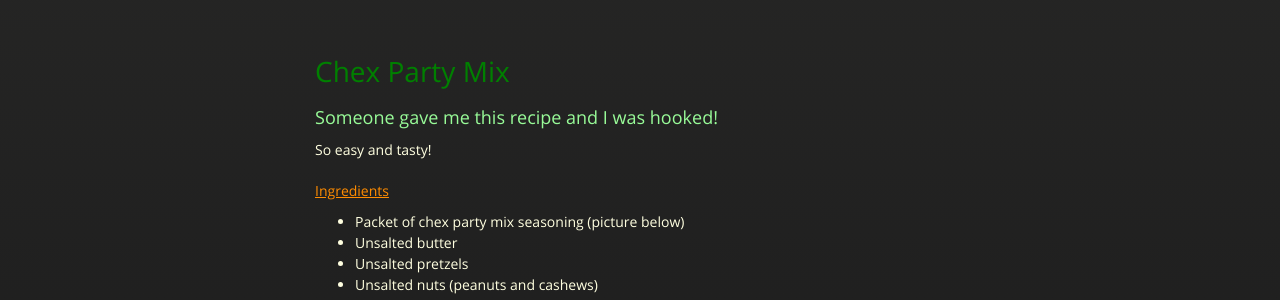
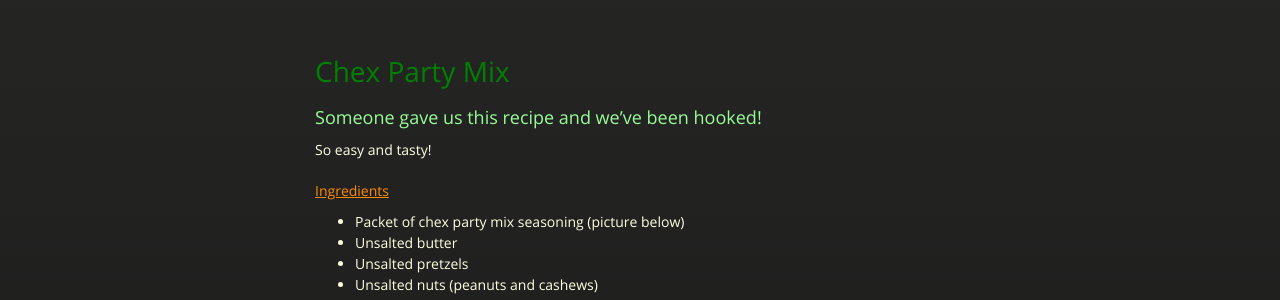
Before and after one commit to cmwillett/TheDigitalCookbook, a Jekyll site: the page built from Snacks/ChexPartyMix.md, in a window 1280 px wide. Shown: the part 347-647 px from the top of the page. Built offline with Jekyll 4.4.1, drawn with Linux system fonts in a browser that asks for light colours; nearby versions of some CDN libraries.

Commit message:
updated snacks

```diff
--- a/Snacks/ChexPartyMix.md
+++ b/Snacks/ChexPartyMix.md
@@ -5,7 +5,7 @@
 ---
 # Chex Party Mix
 
-### Someone gave me this recipe and I was hooked!
+### Someone gave us this recipe and we've been hooked!
 So easy and tasty!
 
 #### Ingredients
```
